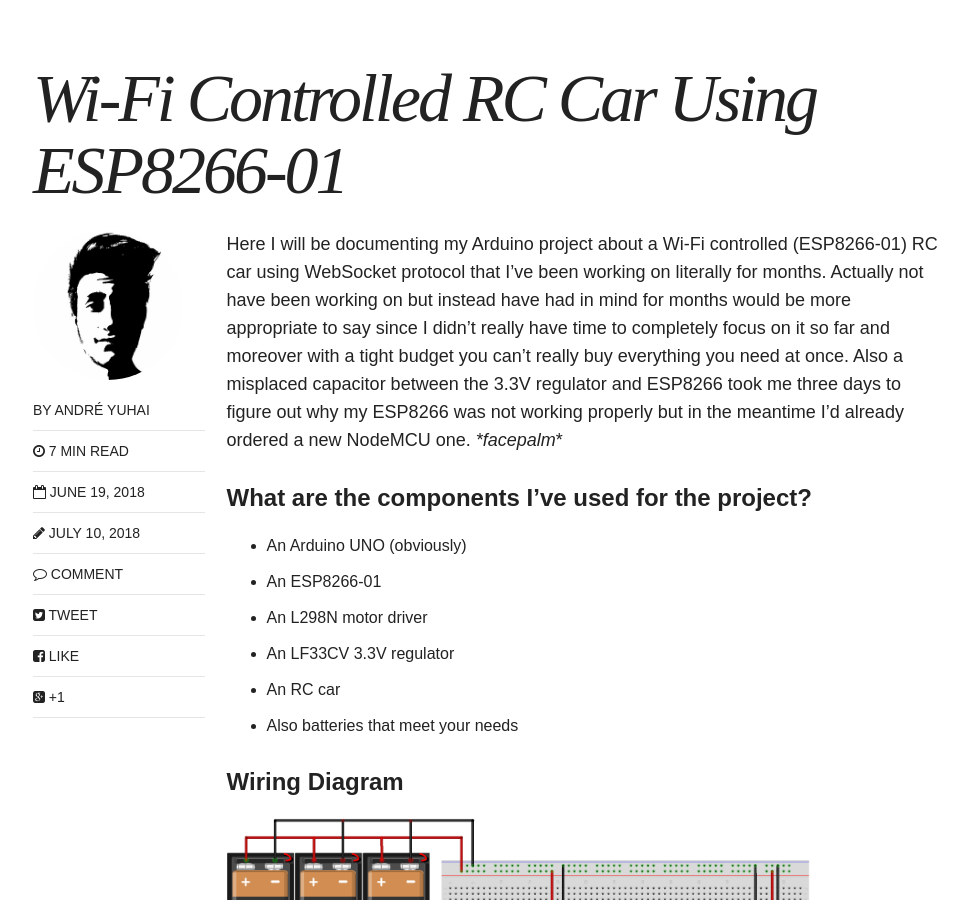
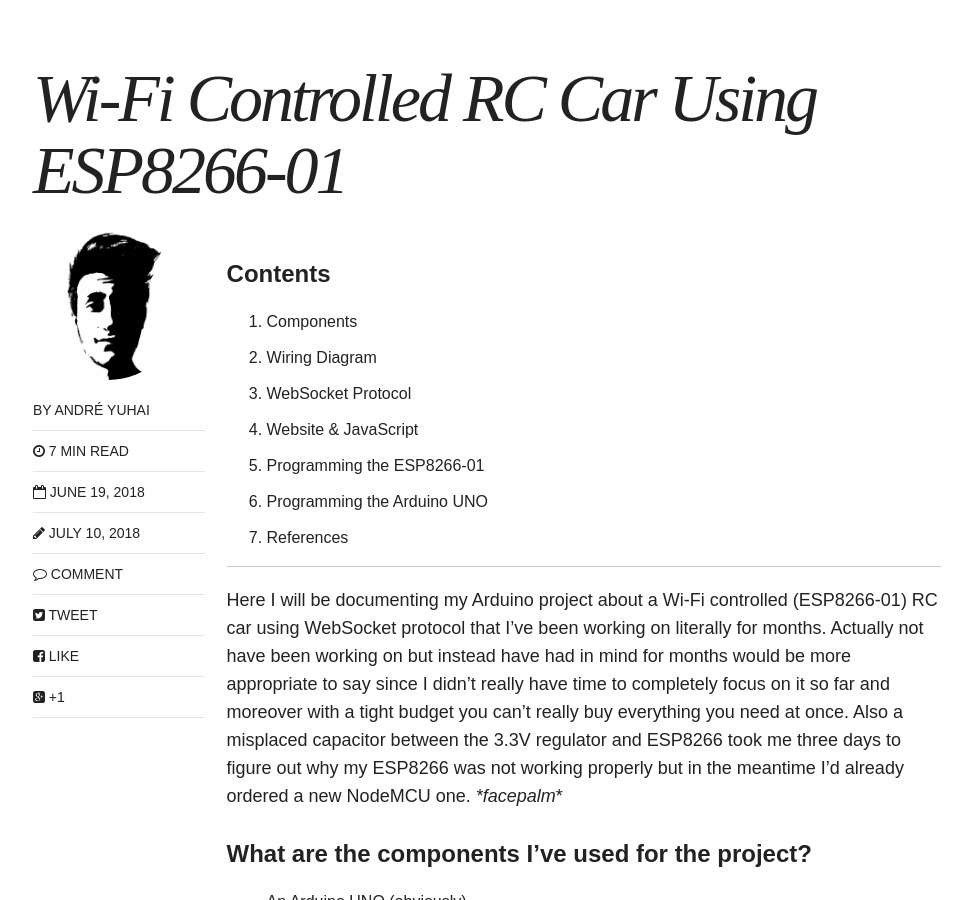
Before and after one commit to andreyuhai/andreyuhai.github.io.old, a Jekyll site: the page built from _posts/articles/2018-06-19-wifi-controlled-rc-car-using-esp8266.md, in a window 1280 px wide and 900 px high, scrolled down 619 px. Shown: the whole window, without its empty margins (153-1121 px from the left). Built offline with Jekyll 4.4.1, drawn with Linux system fonts in a browser that asks for light colours; nearby versions of some CDN libraries; comment, search, counter and statistics services are not loaded.

Commit message:
Contents section added

```diff
--- a/_posts/articles/2018-06-19-wifi-controlled-rc-car-using-esp8266.md
+++ b/_posts/articles/2018-06-19-wifi-controlled-rc-car-using-esp8266.md
@@ -14,6 +14,18 @@
 published: true
 aging: true
 ---
+#### Contents
+
+1. Components
+2. Wiring Diagram
+3. WebSocket Protocol
+4. Website & JavaScript
+5. Programming the ESP8266-01
+6. Programming the Arduino UNO
+7. References
+
+---
+
 Here I will be documenting my Arduino project about a Wi-Fi controlled (ESP8266-01) RC car using WebSocket protocol that I've been working on literally for months. Actually not have been working on but instead have had in mind for months would be more appropriate to say since I didn't really have time to completely focus on it so far and moreover with a tight budget you can't really buy everything you need at once. Also a misplaced capacitor between the 3.3V regulator and ESP8266 took me three days to figure out why my ESP8266 was not working properly but in the meantime I'd already ordered a new NodeMCU one. **facepalm*\*
 
 #### What are the components I've used for the project?
```
